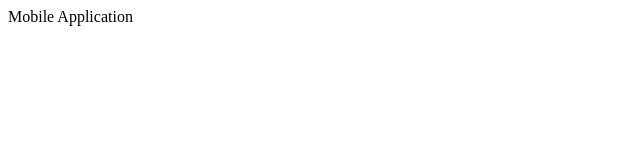
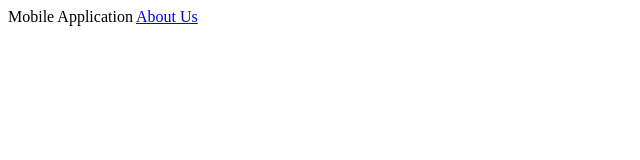
Before and after one commit to 2021113433/ICT650, a plain HTML site: page index.html in a window 1280 px wide. Shown: the full height of the page, 0-640 px from the left. Drawn offline with Linux system fonts and the light colour scheme.

Commit message:
Update index.html

```diff
--- a/index.html
+++ b/index.html
@@ -9,7 +9,7 @@
 <body>
 
     Mobile Application
-    <a href = About.html>
+    <a href = "About.html">About Us</a>
 
 </body>
 
```
